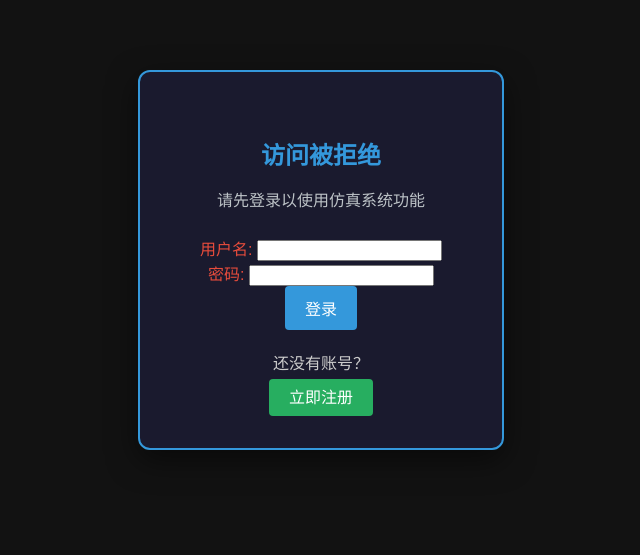
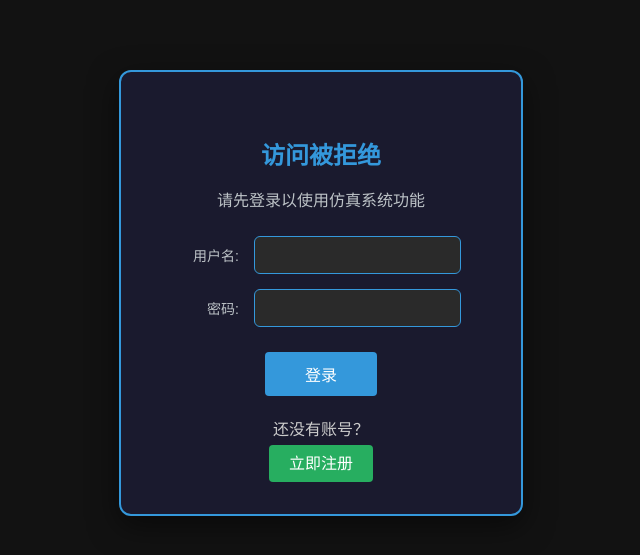
Before and after one commit to cpcmswj/my_zpw_modeling, a FastAPI app: page / in a window 1280 px wide. Shown: the top 555 px of the page, without its empty margins (319-959 px from the left). Run offline with FastAPI, Linux system fonts and the light colour scheme.

Commit message:
fix_table

```diff
--- a/templates/time_series_generator.html
+++ b/templates/time_series_generator.html
@@ -431,6 +431,56 @@
             color: #bdc3c7;
             margin-bottom: 25px;
             font-size: 16px;
+        }
+
+        .login-form {
+            display: flex;
+            flex-direction: column;
+            align-items: center;
+            gap: 15px;
+        }
+
+        .login-form div {
+            display: flex;
+            align-items: center;
+            width: 100%;
+            max-width: 280px;
+        }
+
+        .login-form label {
+            width: 80px;
+            text-align: right;
+            margin-right: 15px;
+            color: #bdc3c7;
+            font-size: 14px;
+        }
+
+        .login-form input {
+            flex: 1;
+            padding: 10px 12px;
+            border: 1px solid #3498db;
+            border-radius: 6px;
+            background-color: #2a2a2a;
+            color: #fff;
+            font-size: 14px;
+            outline: none;
+            transition: border-color 0.3s;
+        }
+
+        .login-form input:focus {
+            border-color: #2980b9;
+        }
+
+        .login-form .btn {
+            margin-top: 10px;
+            padding: 10px 40px;
+            font-size: 16px;
+        }
+
+        .login-error {
+            color: #e74c3c;
+            font-size: 14px;
+            margin-top: 10px;
         }
 
         .bottom-floating-window {
@@ -1252,32 +1302,23 @@
             document.getElementById('progressText').textContent = '时序数据生成完成！';
 
             // 一次性将所有数据保存到CSV
+            // 将数据保存到CSV（用于下载功能）
             if (simulationResults.length > 0) {
                 try {
+                    // 先清空旧的CSV文件
+                    await fetch('/api/time-series/clear-csv', { method: 'POST' });
                     for (const result of simulationResults) {
                         await fetch('/api/time-series/save-to-csv', {
                             method: 'POST',
                             headers: { 'Content-Type': 'application/json' },
                             body: JSON.stringify(result)
                         });
-                        await delay(100); // 短暂延迟确保写入完成
+                        await delay(100);
                     }
                     console.log(`已保存 ${simulationResults.length} 条数据到CSV`);
                 } catch (error) {
                     console.error('保存到CSV失败:', error);
                 }
-            }
-
-            // 从CSV读取最终数据（验证保存是否成功）
-            try {
-                const response = await fetch('/api/time-series/read-from-csv');
-                const data = await response.json();
-                if (data.status === 'success' && data.results.length > 0) {
-                    simulationResults = data.results;
-                    console.log(`从CSV读取到 ${simulationResults.length} 条数据`);
-                }
-            } catch (error) {
-                console.error('从CSV读取数据失败:', error);
             }
 
             if (simulationResults.length > 0) {
@@ -1547,14 +1588,16 @@
             point: 'rgba(231, 76, 60, 1)'
         };
 
-        function switchChart(chartType) {
+        function switchChart(chartType, event) {
             currentChartType = chartType;
 
             // 更新按钮状态
             document.querySelectorAll('.chart-control-btn').forEach(btn => {
                 btn.classList.remove('active');
             });
-            event.target.classList.add('active');
+            if (event && event.target) {
+                event.target.classList.add('active');
+            }
 
             updateChart();
         }
@@ -1754,13 +1797,13 @@
         </div>
         <div class="chart-window-content">
             <div class="chart-controls">
-                <button class="chart-control-btn active" onclick="switchChart('voltage')">输入电压</button>
-                <button class="chart-control-btn" onclick="switchChart('send_end_track_voltage')">送端轨面电压</button>
-                <button class="chart-control-btn" onclick="switchChart('receive_end_track_voltage')">受端轨面电压</button>
-                <button class="chart-control-btn" onclick="switchChart('main_track_input_voltage')">主轨入电压</button>
-                <button class="chart-control-btn" onclick="switchChart('main_track_output_voltage_1')">轨出1电压</button>
-                <button class="chart-control-btn" onclick="switchChart('input_impedance')">输入阻抗</button>
-                <button class="chart-control-btn" onclick="switchChart('input_current')">输入电流</button>
+                <button class="chart-control-btn active" onclick="switchChart('voltage', event)">输入电压</button>
+                <button class="chart-control-btn" onclick="switchChart('send_end_track_voltage', event)">送端轨面电压</button>
+                <button class="chart-control-btn" onclick="switchChart('receive_end_track_voltage', event)">受端轨面电压</button>
+                <button class="chart-control-btn" onclick="switchChart('main_track_input_voltage', event)">主轨入电压</button>
+                <button class="chart-control-btn" onclick="switchChart('main_track_output_voltage_1', event)">轨出1电压</button>
+                <button class="chart-control-btn" onclick="switchChart('input_impedance', event)">输入阻抗</button>
+                <button class="chart-control-btn" onclick="switchChart('input_current', event)">输入电流</button>
             </div>
             <div class="chart-container">
                 <canvas id="dataChart"></canvas>
```
